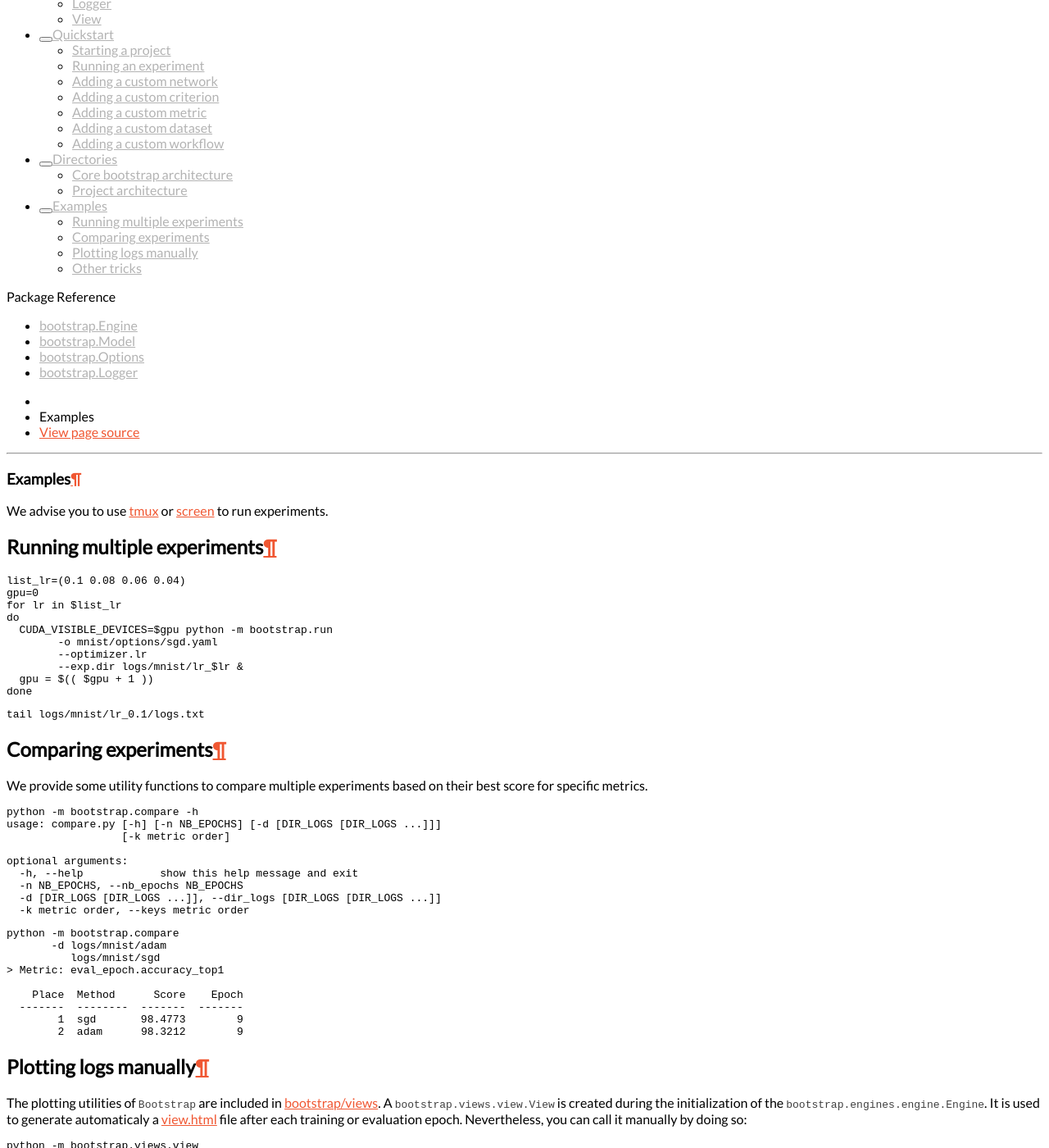
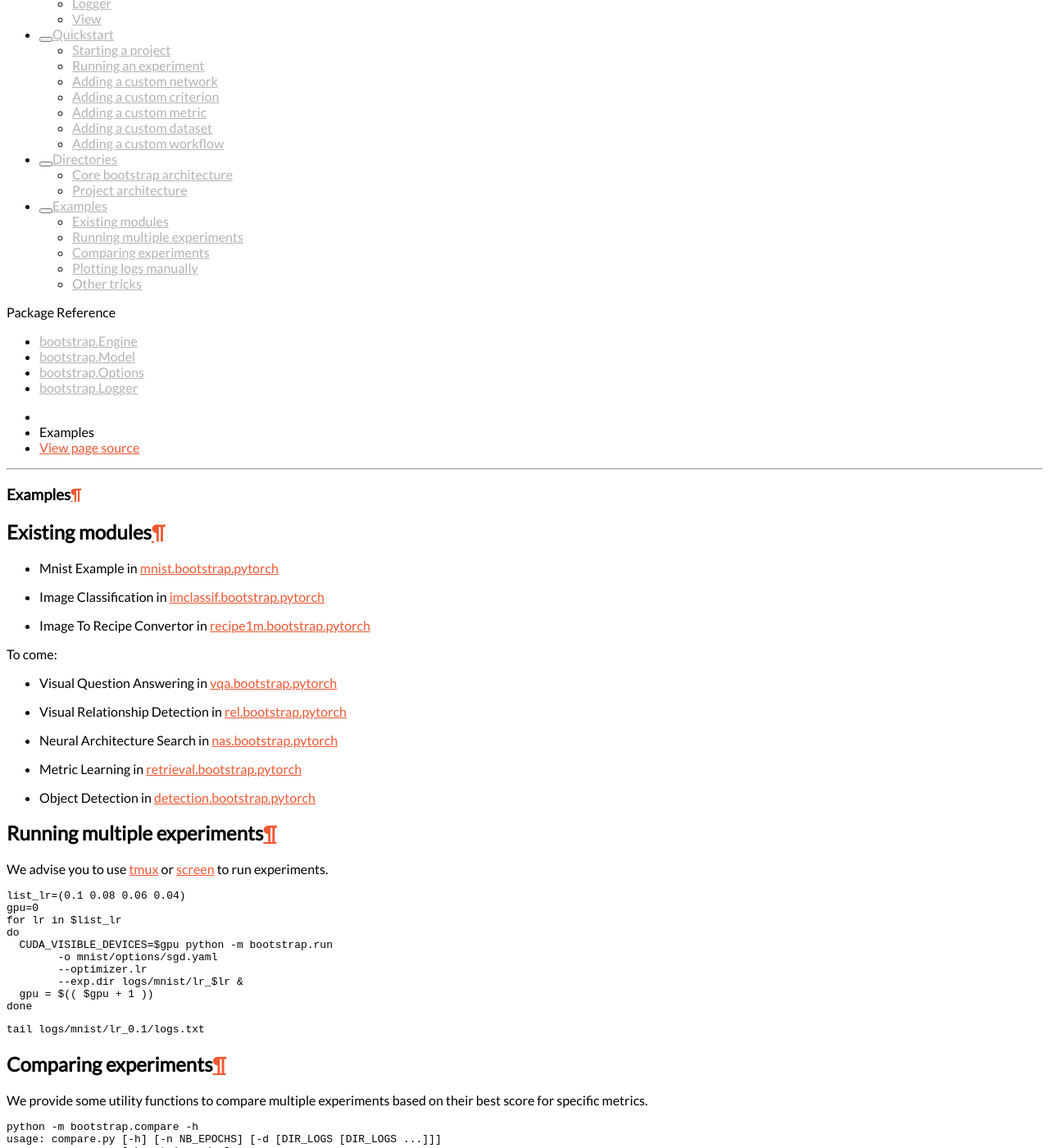
Before and after one commit to Cadene/bootstrap.pytorch, a Sphinx documentation site: the page built from docs/source/examples.rst, in a window 1280 px wide and 1400 px high, scrolled down 567 px. Shown: the whole window at 82% size. Built offline with Sphinx 7.4.7 and the Read the Docs theme 2.0.0, drawn with Linux system fonts in a browser that asks for light colours; pages that are not in the unit, such as notebooks, are missing from menus.

Commit message:
Improve docs

```diff
--- a/docs/source/examples.rst
+++ b/docs/source/examples.rst
@@ -1,10 +1,25 @@
 Examples
 ========
 
-We advise you to use `tmux <https://github.com/tmux/tmux/wiki>`_ or `screen <https://www.gnu.org/software/screen/manual/screen.html>`_ to run experiments.
+Existing modules
+----------------
+
+- Mnist Example in `mnist.bootstrap.pytorch <https://github.com/Cadene/mnist.bootstrap.pytorch>`_
+- Image Classification in `imclassif.bootstrap.pytorch <https://github.com/Cadene/imclassif.bootstrap.pytorch>`_
+- Image To Recipe Convertor in `recipe1m.bootstrap.pytorch <https://github.com/Cadene/recipe1m.bootstrap.pytorch>`_
+
+To come:
+
+- Visual Question Answering in `vqa.bootstrap.pytorch <https://github.com/Cadene/vqa.bootstrap.pytorch>`_
+- Visual Relationship Detection in `rel.bootstrap.pytorch <https://github.com/Cadene/rel.bootstrap.pytorch>`_
+- Neural Architecture Search in `nas.bootstrap.pytorch <https://github.com/Cadene/nas.bootstrap.pytorch>`_
+- Metric Learning in `retrieval.bootstrap.pytorch <https://github.com/Cadene/retrieval.bootstrap.pytorch>`_
+- Object Detection in `detection.bootstrap.pytorch <https://github.com/Cadene/detection.bootstrap.pytorch>`_
 
 Running multiple experiments
 ----------------------------
+
+We advise you to use `tmux <https://github.com/tmux/tmux/wiki>`_ or `screen <https://www.gnu.org/software/screen/manual/screen.html>`_ to run experiments.
 
 .. code-block:: bash
 
```
